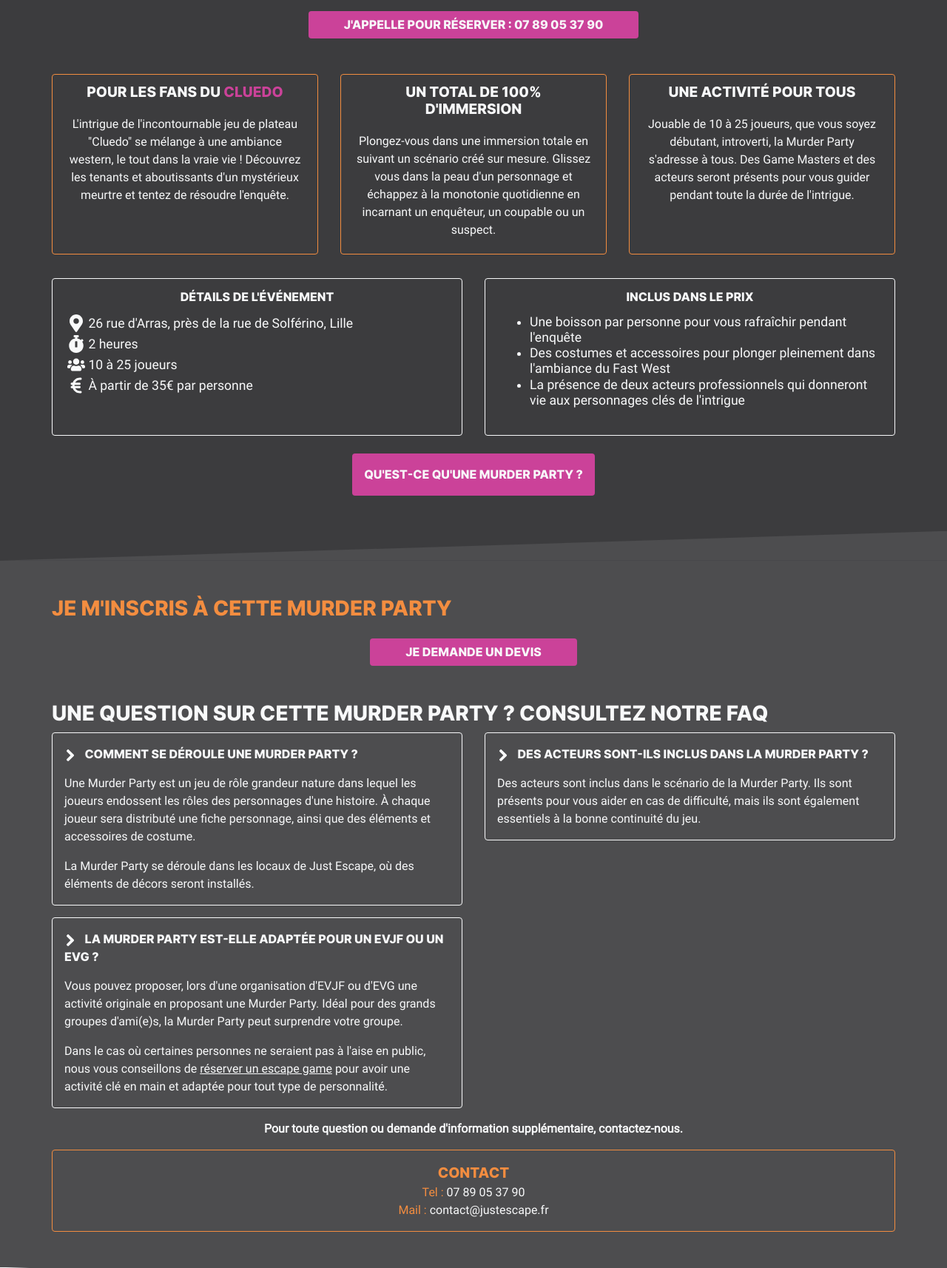
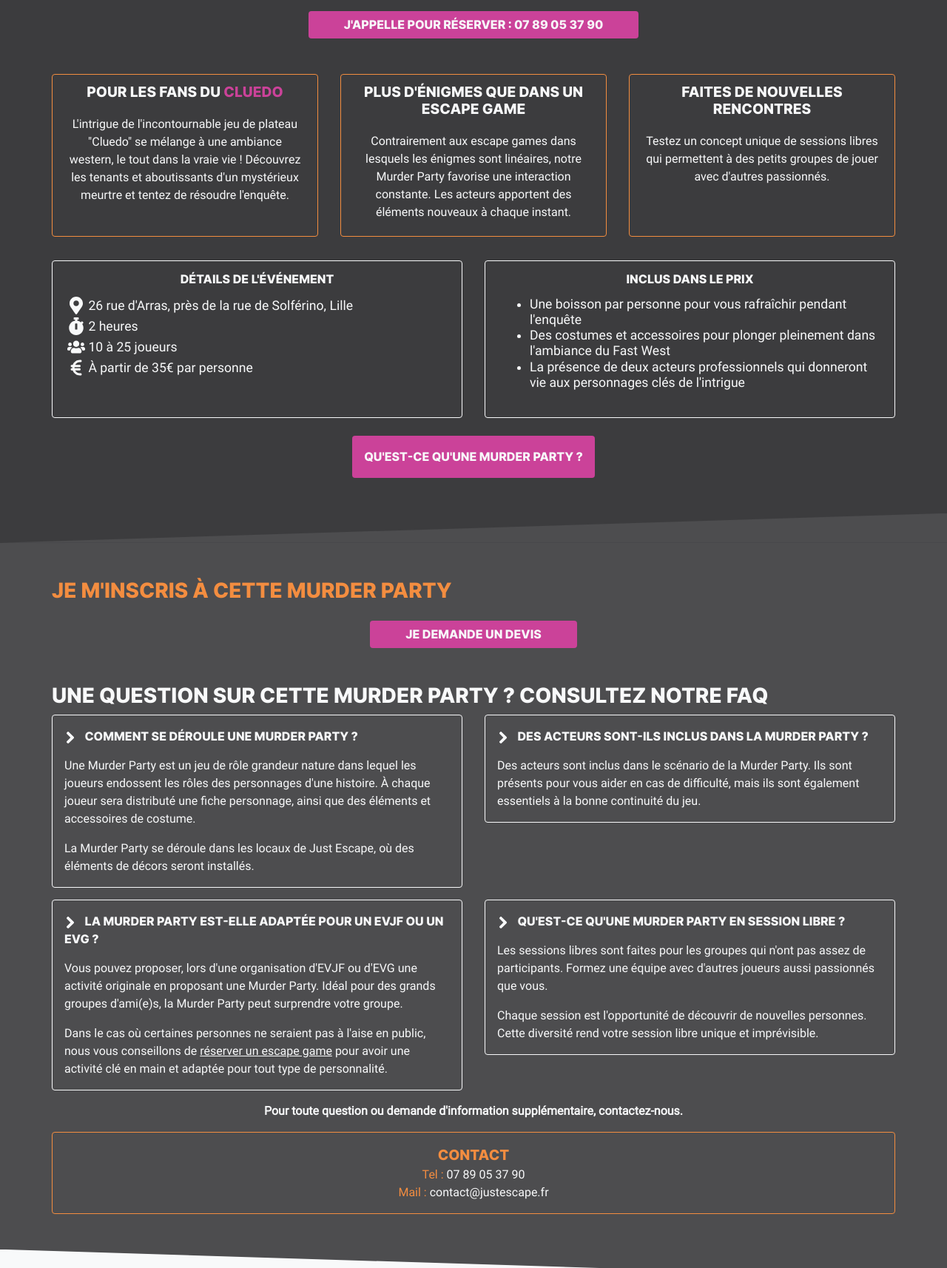
Before and after one commit to just-escape/justw, a Django app: template pages/templates/murder_party_redrock_saloon.html in a window 1280 px wide. Shown: the part 869-2583 px from the top of the page at 74% size. Run offline with Django 3.2, Linux system fonts and the light colour scheme; the template is opened without the code that fills it, so the values that code supplies are empty; some libraries are stand-ins or nearby versions.

Commit message:
tune murder party arguments

```diff
--- a/pages/templates/murder_party_redrock_saloon.html
+++ b/pages/templates/murder_party_redrock_saloon.html
@@ -33,7 +33,7 @@
 
           <div class="d-flex flex-column mb-2">
             <h2 class="text-jaffa mb-0">La Murder Party</h2>
-            <div class="text-inter font-weight-bold size-12 mb-2">Le jeu pour les amoureux de l'immersion</div>
+            <div class="text-inter font-weight-bold size-12 mb-2">Plus immersif qu'un escape game</div>
           </div>
         </div>
       </div>
@@ -70,20 +70,20 @@
         <div class="col-12 col-lg-4 mb-4 mb-lg-2">
           <div class="card transparent border-jaffa h-100">
             <div class="card-header">
-              <h3>Un total de 100% d'immersion</h3>
+              <h3>Plus d'énigmes que dans un escape game</h3>
             </div>
             <div class="card-body pt-0">
-              Plongez-vous dans une immersion totale en suivant un scénario créé sur mesure. Glissez vous dans la peau d'un personnage et échappez à la monotonie quotidienne en incarnant un enquêteur, un coupable ou un suspect.
+              Contrairement aux escape games dans lesquels les énigmes sont linéaires, notre Murder Party favorise une interaction constante. Les acteurs apportent des éléments nouveaux à chaque instant.
             </div>
           </div>
         </div>
         <div class="col-12 col-lg-4 mb-4 mb-lg-2">
           <div class="card transparent border-jaffa h-100">
             <div class="card-header">
-              <h3>Une activité pour tous</h3>
+              <h3>Faites de nouvelles rencontres</h3>
             </div>
             <div class="card-body pt-0">
-              Jouable de 10 à 25 joueurs, que vous soyez débutant, introverti, la Murder Party s'adresse à tous. Des Game Masters et des acteurs seront présents pour vous guider pendant toute la durée de l'intrigue.
+              Testez un concept unique de sessions libres qui permettent à des petits groupes de jouer avec d'autres passionnés.
             </div>
           </div>
         </div>
@@ -152,7 +152,7 @@
           <span id="devis" class="anchor">&nbsp;</span>
           <span id="inscription" class="anchor">&nbsp;</span>
           <h2 class="text-jaffa">Je m'inscris à cette murder party</h2>
-          <div class="forescape mb-4" data-subdomain="justescape" data-type="bookings" data-rooms="64481c0fed643ccf79244297"></div>
+          <div class="forescape mb-4" data-subdomain="justescape" data-type="bookings" data-rooms="64481c0fed643ccf79244297,652d0f2dec8a84d68cdc8085"></div>
 
           <div class="text-center">
             <a href="/team-building#devis" class="btn btn-primary px-5">
@@ -222,6 +222,24 @@
             </div>
           </div>
         </div>
+        <div class="col-12 col-lg-6">
+          <div class="p-3 border-solid border-light rounded mb-3" itemscope itemprop="mainEntity" itemtype="https://schema.org/Question">
+            <div class="size-1 mb-0 question font-weight-bold" itemprop="name" role="button">
+              <span class="fill-light svg-16px d-inline-block mr-2">{% include "svg/arrow-right.svg" %}</span>
+              Qu'est-ce qu'une Murder Party en session libre ?
+            </div>
+            <div id="answer-01" itemscope itemprop="acceptedAnswer" itemtype="https://schema.org/Answer">
+              <div itemprop="text">
+                <p class="mt-3">
+                  Les sessions libres sont faites pour les groupes qui n'ont pas assez de participants. Formez une équipe avec d'autres joueurs aussi passionnés que vous.
+                </p>
+                <p class="mb-0">
+                  Chaque session est l'opportunité de découvrir de nouvelles personnes. Cette diversité rend votre session libre unique et imprévisible.
+                </p>
+              </div>
+            </div>
+          </div>
+        </div>
       </div>
 
       <div class="row">
```
